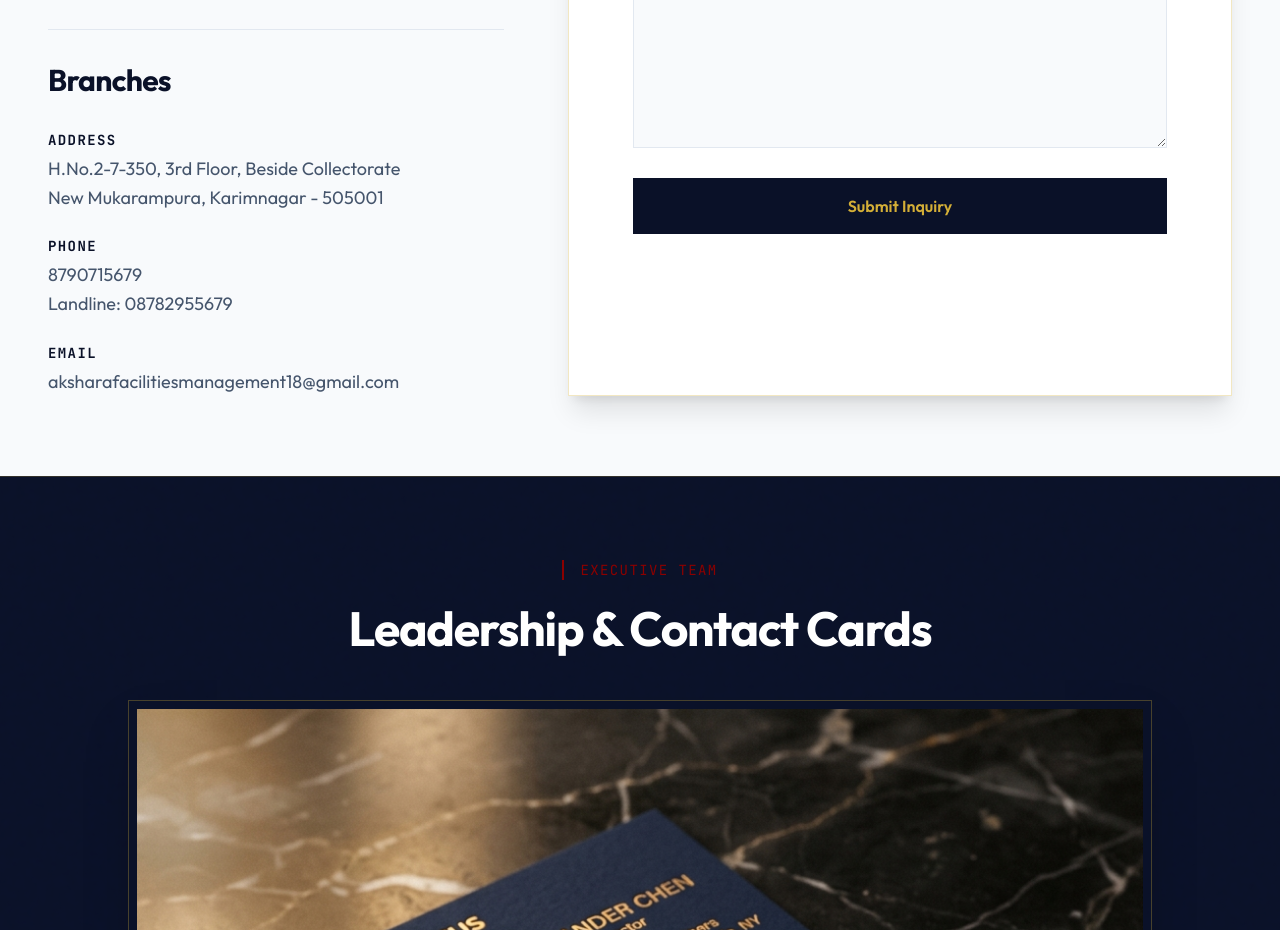
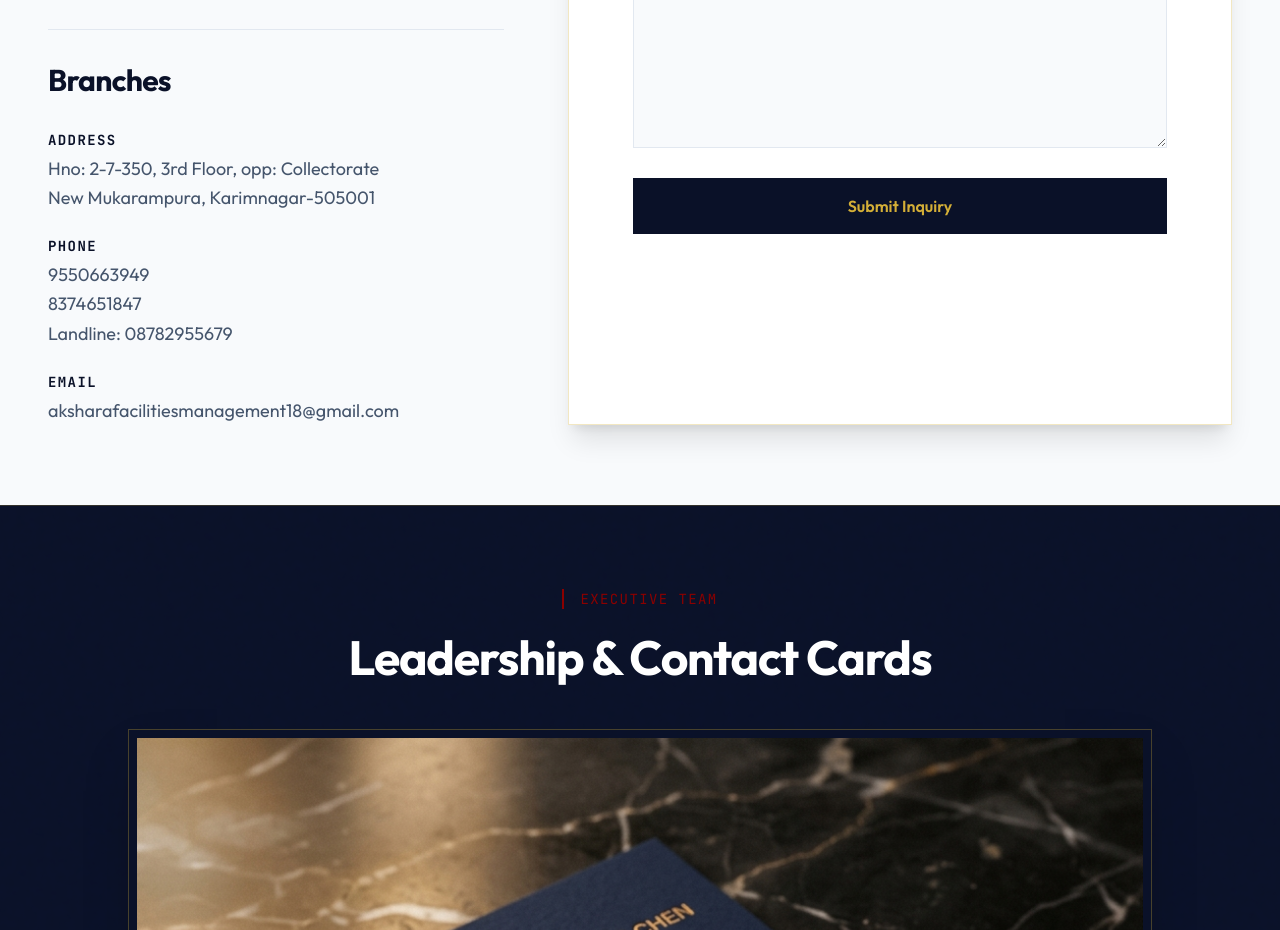
Before and after one commit to VishalKonda14/akshara-security, a Next.js app: page /contact in a window 1280 px wide. Shown: the part 960-1890 px from the top of the page. Built offline with nearby package versions, Linux system fonts and the light colour scheme.

Commit message:
address changes

```diff
--- a/src/app/contact/page.tsx
+++ b/src/app/contact/page.tsx
@@ -63,7 +63,7 @@ export default function ContactPage() {
                     </div>
                     <div>
                       <strong className="block text-[#0A1128] mb-1 font-mono uppercase tracking-widest text-sm">Phone</strong>
-                      {companyData.contact.cell1}<br />Landline: {companyData.contact.tel}
+                      {companyData.contact.cell}<br />{companyData.contact.cell2}<br />Landline: {companyData.contact.tel}
                     </div>
                     <div>
                       <strong className="block text-[#0A1128] mb-1 font-mono uppercase tracking-widest text-sm">Email</strong>
--- a/src/data/company.json
+++ b/src/data/company.json
@@ -4,13 +4,14 @@
   "subtitle": "Formerly Akshara Facility Management",
   "director": "G. SRINIVASA RAO",
   "contact": {
-    "cell1": "8790715679",
+    "cell": "9550663949",
+    "cell2": "8374651847",
     "tel": "08782955679",
     "email": "aksharafacilitiesmanagement18@gmail.com"
   },
   "address": {
-    "line1": "H.No.2-7-350, 3rd Floor, Beside Collectorate",
-    "line2": "New Mukarampura, Karimnagar - 505001"
+    "line1": "Hno: 2-7-350, 3rd Floor, opp: Collectorate",
+    "line2": "New Mukarampura, Karimnagar-505001"
   },
   "headquarters": {
     "address": {
```
